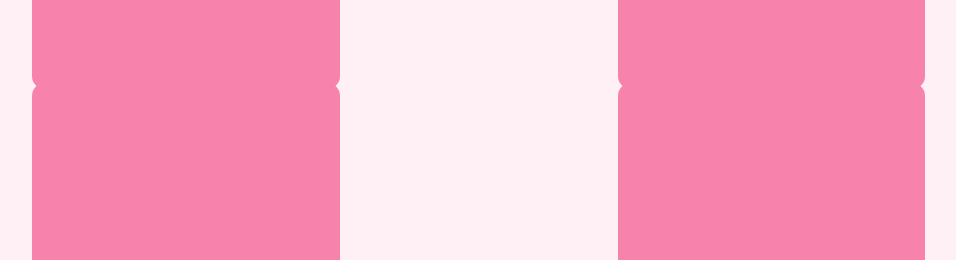
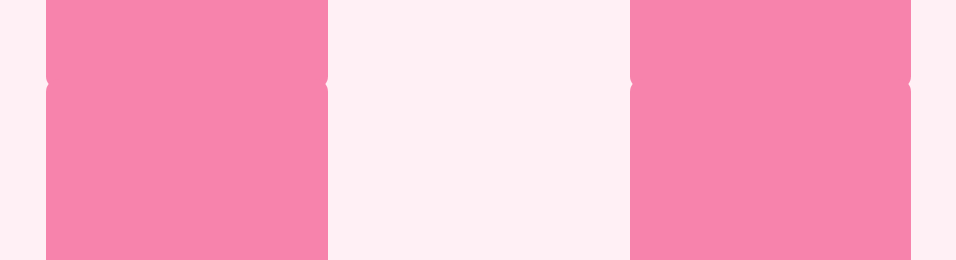
Before and after one commit to yeonju0828/Foretforet, a plain HTML site: page index.html in a window 1280 px wide. Shown: the part 547-807 px from the top of the page, without its empty margins (174-1130 px from the left). Drawn offline with Linux system fonts and the light colour scheme.

Commit message:
Update index.html
update

```diff
--- a/index.html
+++ b/index.html
@@ -25,18 +25,19 @@
 
     .game-board {
       display: grid;
-      gap: 1.5vw;
+      gap: 1.2vw;
       justify-content: center;
-      align-content: center;
       justify-items: center;
+      align-content: start;
       align-items: center;
       width: 90vw;
       perspective: 1000px;
       margin-bottom: 20px;
+      grid-auto-rows: 30vw;
     }
 
     .card {
-      width: 22vw;
+      width: 20vw;
       height: 30vw;
       position: relative;
       transform-style: preserve-3d;
@@ -89,7 +90,7 @@
     }
 
     .empty {
-      width: 22vw;
+      width: 20vw;
       height: 30vw;
       visibility: hidden;
     }
@@ -127,11 +128,10 @@
       flippedCards = [];
       matchedCount = 0;
 
-      const pairCount = stage + 1; // 1단계=2쌍, 2단계=3쌍, 3단계=4쌍
+      const pairCount = stage + 1;
       const currentPairs = allPairs.slice(0, pairCount * 2);
       const shuffled = [...currentPairs].sort(() => 0.5 - Math.random());
 
-      // 카드 배치 레이아웃 설정
       if (stage === 1) {
         board.style.gridTemplateColumns = "repeat(2, 1fr)";
       } else if (stage === 2) {
@@ -169,7 +169,6 @@
         board.appendChild(card);
       });
 
-      // 2단계일 때 빈칸 3개 추가해서 3x3 유지
       if (stage === 2) {
         const emptyCount = 9 - shuffled.length;
         for (let i = 0; i < emptyCount; i++) {
```
